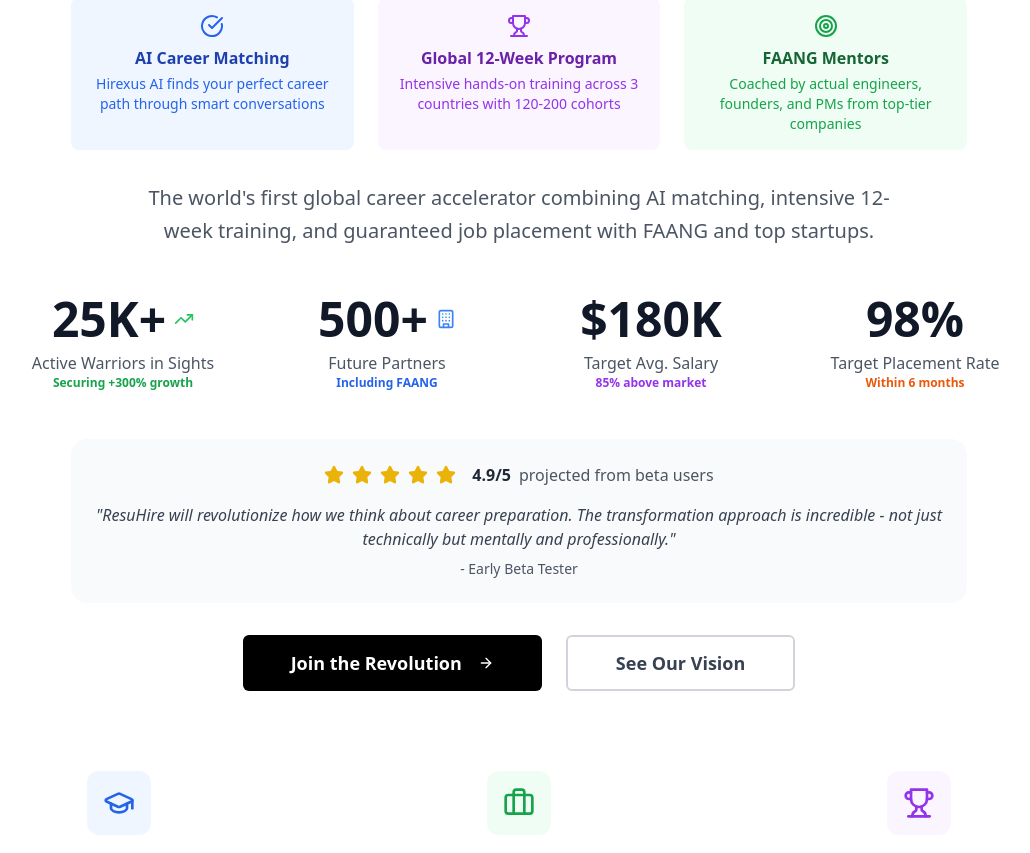
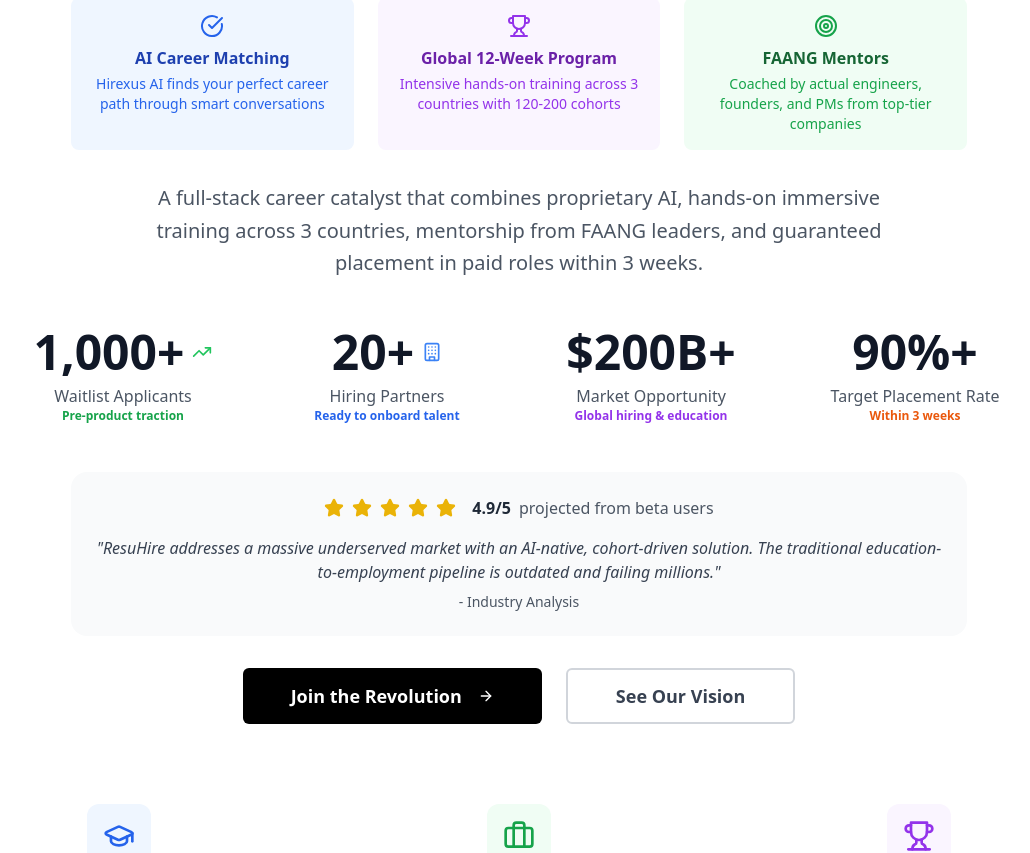
Before and after one commit to ResuHire/Resuhire.lovable.app, a React (Vite) app: page / in a window 1280 px wide. Shown: the part 570-1423 px from the top of the page, without its empty margins (121-1151 px from the left). Built offline with nearby package versions, Linux system fonts and the light colour scheme.

Commit message:
Update website content
Update website content based on the provided pitch.

```diff
--- a/src/components/Hero.tsx
+++ b/src/components/Hero.tsx
@@ -30,10 +30,10 @@ const Hero = () => {
 
           {/* Enhanced Taglines - User Feedback */}
           <p className="text-2xl md:text-3xl font-light text-gray-600 mb-2 tracking-wide">
-            Career Catalyst in 12 Weeks
+            AI-Powered Global Career Accelerator
           </p>
           <p className="text-lg md:text-xl font-light text-gray-500 mb-6 tracking-wide">
-            Global accelerator program guaranteeing job placement within 3 weeks after graduation
+            Land a job or paid internship within 3 weeks of graduation — all in just 12 immersive weeks across 3 countries
           </p>
 
           {/* Y Combinator Comparison */}
@@ -67,8 +67,8 @@ const Hero = () => {
             </div>
 
             <p className="text-xl text-gray-600 leading-relaxed max-w-3xl mx-auto">
-              The world's first global career accelerator combining AI matching, intensive 12-week training,
-              and guaranteed job placement with FAANG and top startups.
+              A full-stack career catalyst that combines proprietary AI, hands-on immersive training across 3 countries,
+              mentorship from FAANG leaders, and guaranteed placement in paid roles within 3 weeks.
             </p>
           </div>
 
@@ -81,29 +81,29 @@ const Hero = () => {
           >
             <div className="text-center hover:scale-110 transition-transform duration-300 cursor-pointer">
               <div className="flex items-center justify-center mb-2">
-                <div className="text-4xl md:text-5xl font-bold text-gray-900">25K+</div>
+                <div className="text-4xl md:text-5xl font-bold text-gray-900">1,000+</div>
                 <TrendingUp className="w-5 h-5 text-green-500 ml-2" />
               </div>
-              <div className="text-gray-600 font-medium">Active Warriors in Sights</div>
-              <div className="text-xs text-green-600 font-semibold">Securing +300% growth</div>
+              <div className="text-gray-600 font-medium">Waitlist Applicants</div>
+              <div className="text-xs text-green-600 font-semibold">Pre-product traction</div>
             </div>
             <div className="text-center hover:scale-110 transition-transform duration-300 cursor-pointer">
               <div className="flex items-center justify-center mb-2">
-                <div className="text-4xl md:text-5xl font-bold text-gray-900">500+</div>
+                <div className="text-4xl md:text-5xl font-bold text-gray-900">20+</div>
                 <Building className="w-5 h-5 text-blue-500 ml-2" />
               </div>
-              <div className="text-gray-600 font-medium">Future Partners</div>
-              <div className="text-xs text-blue-600 font-semibold">Including FAANG</div>
+              <div className="text-gray-600 font-medium">Hiring Partners</div>
+              <div className="text-xs text-blue-600 font-semibold">Ready to onboard talent</div>
             </div>
             <div className="text-center hover:scale-110 transition-transform duration-300 cursor-pointer">
-              <div className="text-4xl md:text-5xl font-bold text-gray-900 mb-2">$180K</div>
-              <div className="text-gray-600 font-medium">Target Avg. Salary</div>
-              <div className="text-xs text-purple-600 font-semibold">85% above market</div>
+              <div className="text-4xl md:text-5xl font-bold text-gray-900 mb-2">$200B+</div>
+              <div className="text-gray-600 font-medium">Market Opportunity</div>
+              <div className="text-xs text-purple-600 font-semibold">Global hiring & education</div>
             </div>
             <div className="text-center hover:scale-110 transition-transform duration-300 cursor-pointer">
-              <div className="text-4xl md:text-5xl font-bold text-gray-900 mb-2">98%</div>
+              <div className="text-4xl md:text-5xl font-bold text-gray-900 mb-2">90%+</div>
               <div className="text-gray-600 font-medium">Target Placement Rate</div>
-              <div className="text-xs text-orange-600 font-semibold">Within 6 months</div>
+              <div className="text-xs text-orange-600 font-semibold">Within 3 weeks</div>
             </div>
           </div>
 
@@ -117,10 +117,10 @@ const Hero = () => {
               <span className="text-gray-600">projected from beta users</span>
             </div>
             <p className="text-gray-700 italic">
-              "ResuHire will revolutionize how we think about career preparation. The transformation approach is incredible -
-              not just technically but mentally and professionally."
+              "ResuHire addresses a massive underserved market with an AI-native, cohort-driven solution.
+              The traditional education-to-employment pipeline is outdated and failing millions."
             </p>
-            <p className="text-sm text-gray-600 mt-2">- Early Beta Tester</p>
+            <p className="text-sm text-gray-600 mt-2">- Industry Analysis</p>
           </div>
 
           {/* Primary Actions with Clear UX - YC Feedback */}
--- a/src/pages/Home.tsx
+++ b/src/pages/Home.tsx
@@ -14,26 +14,26 @@ const Home = () => {
   const uniqueValueProps = [
     {
       icon: Brain,
-      title: "Hirexus AI Career Compass",
-      description: "Proprietary AI that matches you with the perfect career path through smart conversations",
+      title: "Hirexus AI Matching",
+      description: "Smart AI chats with candidates to instantly match them with the most fitting career paths based on skills and market demand",
       color: "from-blue-500 to-cyan-500"
     },
     {
       icon: Shield,
-      title: "12-Week Global Experience",
-      description: "Intensive in-person program across 3 countries with hackathons and real-world training",
+      title: "12-Week Immersive Program",
+      description: "Hands-on training rotating through 3 countries with 120-200 participants per cohort engaging in hackathons and workshops",
       color: "from-purple-500 to-pink-500"
     },
     {
       icon: Target,
-      title: "Big Tech Mentors",
-      description: "Coached by FAANG engineers, startup founders, and product managers building the future",
+      title: "Top-Tier Mentorship",
+      description: "FAANG engineers, startup founders, and product managers coach each cohort with real industry experience",
       color: "from-green-500 to-emerald-500"
     },
     {
       icon: Zap,
-      title: "Guaranteed Job Placement",
-      description: "Every graduate placed into paid internships or jobs with partner companies",
+      title: "Guaranteed Placement",
+      description: "Every graduate lands a paid internship or job within 3 weeks of finishing - backed by our hiring partner network",
       color: "from-orange-500 to-red-500"
     }
   ];
@@ -50,14 +50,14 @@ const Home = () => {
         <div className="container mx-auto px-4">
           <div className="text-center mb-16">
             <Badge className="mb-4 bg-gradient-to-r from-purple-100 to-blue-100 text-purple-700">
-              🌍 World's First Global Career Accelerator
+              💰 Raising $500K Pre-Seed
             </Badge>
             <h2 className="text-4xl md:text-6xl font-bold mb-6">
-              Why ResuHire is <span className="bg-gradient-to-r from-purple-600 to-blue-600 bg-clip-text text-transparent">Revolutionary</span>
+              The Problem We're <span className="bg-gradient-to-r from-purple-600 to-blue-600 bg-clip-text text-transparent">Solving</span>
             </h2>
             <p className="text-xl text-gray-600 max-w-4xl mx-auto leading-relaxed">
-              The world's first 12-week global accelerator that combines AI career matching, intensive in-person training
-              across 3 countries, FAANG mentorship, and guaranteed job placement. No other program offers this complete transformation.
+              Over 60% of college graduates feel unprepared for the workforce, companies waste billions annually on sourcing talent,
+              and bootcamps fail to deliver guaranteed outcomes. Job boards flood the market with noise but don't solve the real problem.
             </p>
           </div>
 
@@ -81,7 +81,7 @@ const Home = () => {
                 <span className="text-lg font-semibold text-gray-800">The Complete Solution</span>
               </div>
               <p className="text-gray-700 text-lg">
-                While others offer online courses or job boards, ResuHire delivers a complete global transformation in just 12 weeks.
+                A full-stack career catalyst operating on a hybrid B2B2C model - candidates pay $5/week, companies pay for vetted talent access.
               </p>
             </div>
           </div>
```
